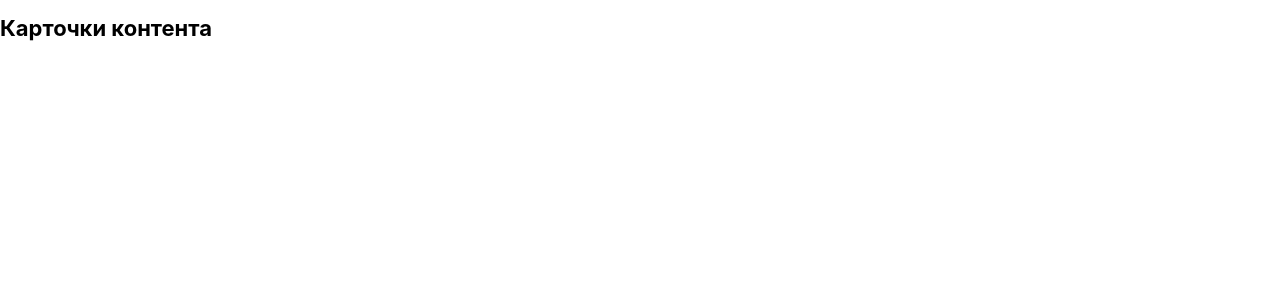
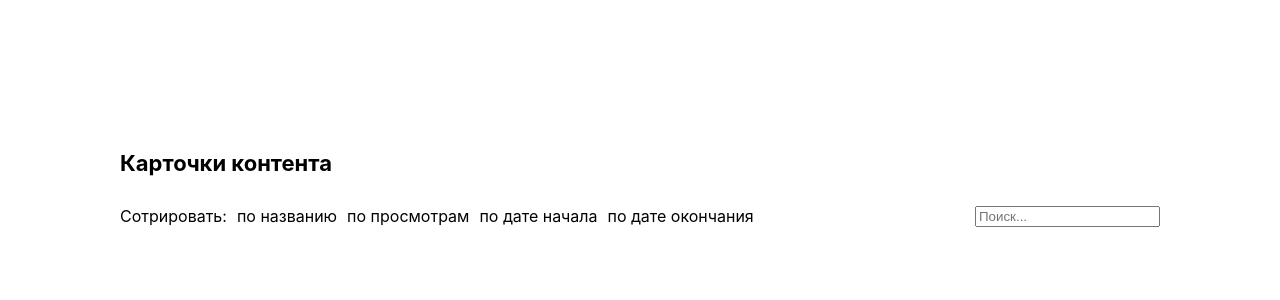
Before and after one commit to ValeriyaAgafonova/tp-lab, a React (Create React App) app in the folder tp-shop/: page / in a window 1280 px wide. Shown: the top 300 px of the page. Built offline with nearby package versions, Linux system fonts and the light colour scheme.

Commit message:
feat: add search and sorting to mainpage

```diff
--- /dev/null
+++ b/tp-shop/src/components/Search/Search.tsx
@@ -0,0 +1,9 @@
+function Search(){
+    return (
+        <div className="search">
+            <input type='search' className="search__button" placeholder="Поиск..."></input>
+        </div>
+    )
+}
+
+export default Search
--- /dev/null
+++ b/tp-shop/src/components/Sorting/Sorting.scss
@@ -0,0 +1,4 @@
+.sorting{
+    display: flex;
+    gap: 10px;
+}
--- /dev/null
+++ b/tp-shop/src/components/Sorting/Sorting.tsx
@@ -0,0 +1,14 @@
+import './Sorting.scss'
+function Sorting(){
+return (
+    <div className="sorting">
+        <p>Сотрировать:</p>
+        <p>по названию</p>
+        <p>по просмотрам</p>
+        <p>по дате начала</p>
+        <p>по дате окончания</p>
+    </div>
+)
+}
+
+export default Sorting
--- a/tp-shop/src/pages/MainList/MainList.scss
+++ b/tp-shop/src/pages/MainList/MainList.scss
@@ -1,3 +1,12 @@
+.mainList{
+    padding: 135px 120px;
+}
+
 .mainList__heading{
     font-size: 22px;
 }
+.mainList__filters{
+    display: flex;
+    justify-content: space-between;
+    align-items: center;
+}
--- a/tp-shop/src/pages/MainList/MainList.tsx
+++ b/tp-shop/src/pages/MainList/MainList.tsx
@@ -1,10 +1,16 @@
 
+import Search from '../../components/Search/Search';
+import Sorting from '../../components/Sorting/Sorting';
 import './MainList.scss'
 
 function MainList(){
 return(
     <div className="mainList">
 <h1 className='mainList__heading'>Карточки контента</h1>
+<div className='mainList__filters'>
+    <Sorting/>
+    <Search/>
+</div>
     </div>
 )
 
```
Also changed, not shown: tp-shop/src/components/Search/Search.scss (added).
